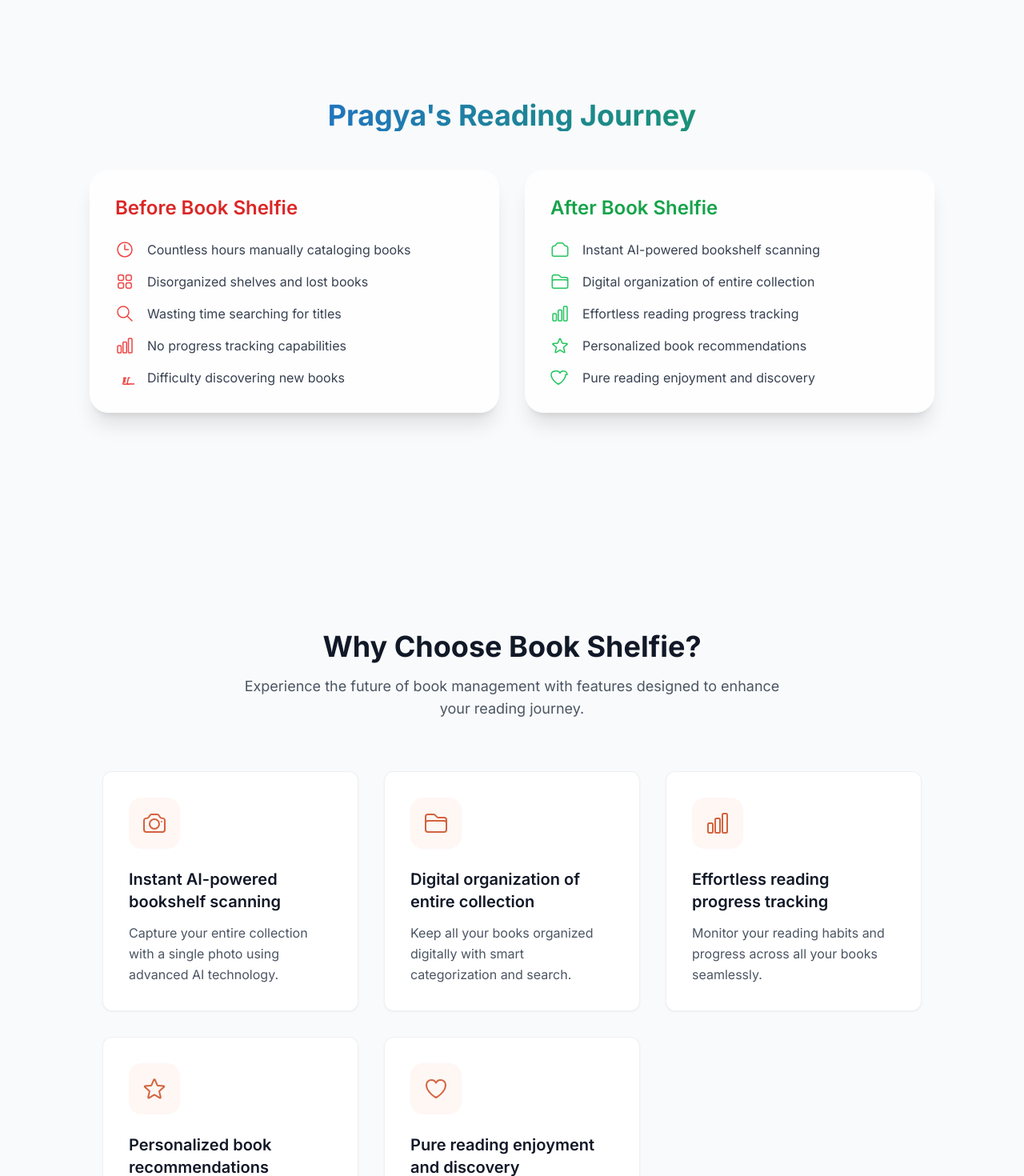
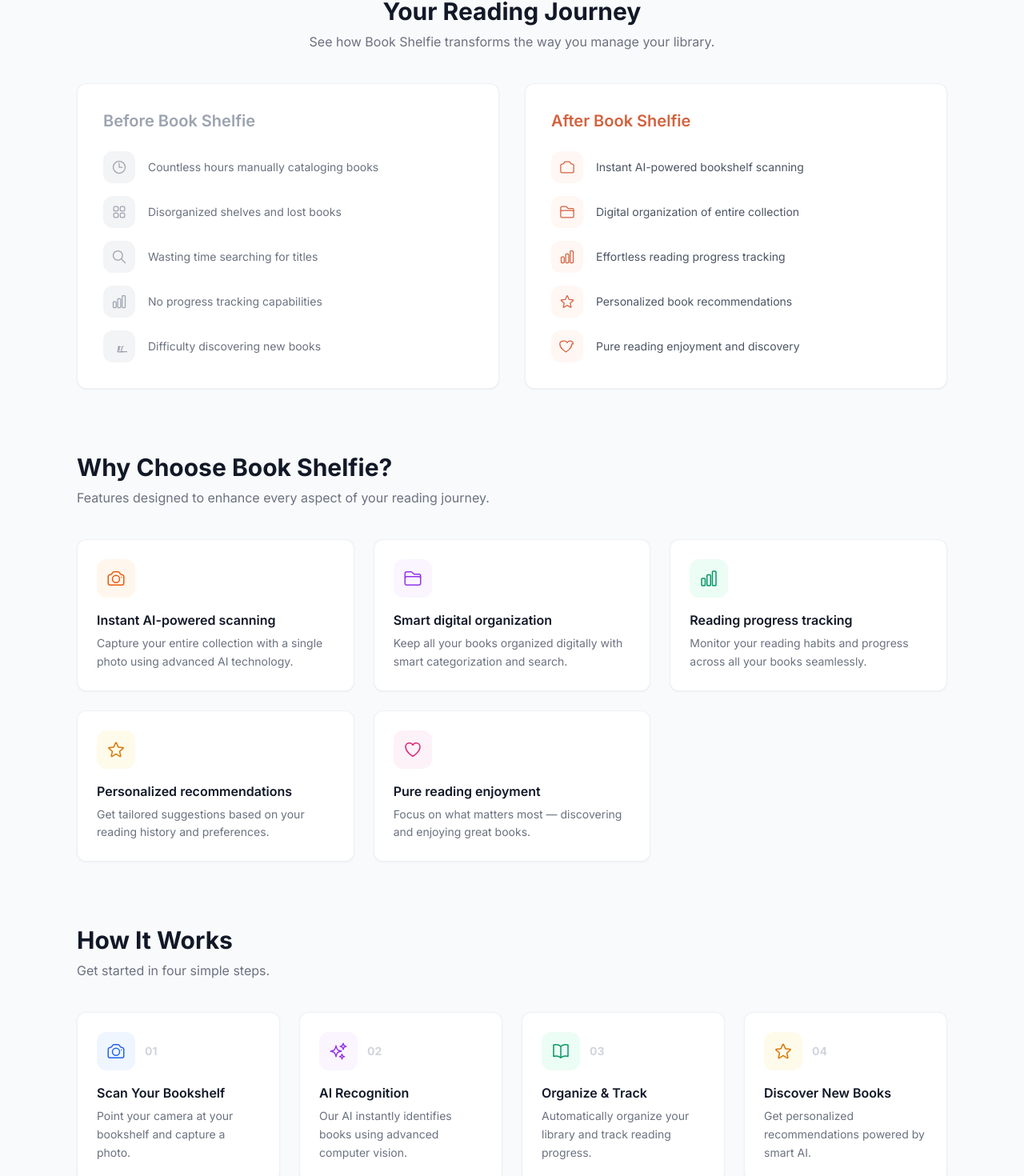
Before and after one commit to SamGit83/vercel-bookshelfie, a Next.js app: page / in a window 1280 px wide. Shown: the part 493-1963 px from the top of the page at 80% size. Built offline with nearby package versions, Linux system fonts and the light colour scheme.

Commit message:
Add Readers Journey, Benefits and How it works sections...

```diff
--- a/components/Benefits.js
+++ b/components/Benefits.js
@@ -4,28 +4,33 @@
 const benefits = [
   {
     icon: CameraIcon,
-    title: "Instant AI-powered bookshelf scanning",
-    description: "Capture your entire collection with a single photo using advanced AI technology."
+    title: "Instant AI-powered scanning",
+    description: "Capture your entire collection with a single photo using advanced AI technology.",
+    color: "bg-orange-50 text-orange-600",
   },
   {
     icon: FolderIcon,
-    title: "Digital organization of entire collection",
-    description: "Keep all your books organized digitally with smart categorization and search."
+    title: "Smart digital organization",
+    description: "Keep all your books organized digitally with smart categorization and search.",
+    color: "bg-purple-50 text-purple-600",
   },
   {
     icon: ChartBarIcon,
-    title: "Effortless reading progress tracking",
-    description: "Monitor your reading habits and progress across all your books seamlessly."
+    title: "Reading progress tracking",
+    description: "Monitor your reading habits and progress across all your books seamlessly.",
+    color: "bg-emerald-50 text-emerald-600",
   },
   {
     icon: StarIcon,
-    title: "Personalized book recommendations",
-    description: "Get tailored suggestions based on your reading history and preferences."
+    title: "Personalized recommendations",
+    description: "Get tailored suggestions based on your reading history and preferences.",
+    color: "bg-amber-50 text-amber-600",
   },
   {
     icon: HeartIcon,
-    title: "Pure reading enjoyment and discovery",
-    description: "Focus on what matters most - discovering and enjoying great books."
+    title: "Pure reading enjoyment",
+    description: "Focus on what matters most — discovering and enjoying great books.",
+    color: "bg-pink-50 text-pink-600",
   }
 ];
 
@@ -55,44 +60,43 @@
   }, []);
 
   return (
-    <section ref={ref} className="py-20 bg-gray-50">
-      <div className="max-w-7xl mx-auto px-4 sm:px-6 lg:px-8">
-        <div className="text-center mb-16">
-          <h2 className="text-3xl md:text-4xl font-bold text-gray-900 mb-4">
+    <div ref={ref}>
+      <div className="mb-10">
+        <h2 className="text-2xl sm:text-3xl font-bold text-gray-900 mb-2">
           Why Choose Book Shelfie?
         </h2>
-          <p className="text-lg text-gray-600 max-w-2xl mx-auto">
-            Experience the future of book management with features designed to enhance your reading journey.
+        <p className="text-gray-500">
+          Features designed to enhance every aspect of your reading journey.
         </p>
       </div>
 
-        <div className="grid grid-cols-1 md:grid-cols-2 lg:grid-cols-3 gap-8">
+      <div className="grid grid-cols-1 sm:grid-cols-2 lg:grid-cols-3 gap-6">
         {benefits.map((benefit, index) => {
           const IconComponent = benefit.icon;
           return (
             <div
               key={index}
-                className={`card group p-8 hover:scale-105 hover:shadow-elevated transition-all duration-300 ${
+              className={`card group p-6 flex flex-col gap-4 hover:-translate-y-0.5 transition-all duration-300 ${
                 isVisible ? 'opacity-100 translate-y-0' : 'opacity-0 translate-y-8'
               }`}
               style={{ transitionDelay: `${index * 100}ms` }}
             >
-                <div className="w-16 h-16 bg-brand-50 rounded-2xl flex items-center justify-center mb-6 group-hover:bg-brand-100 transition-colors">
-                  <IconComponent className="w-8 h-8 text-brand-600" />
+              <div className={`w-12 h-12 rounded-xl flex items-center justify-center ${benefit.color}`}>
+                <IconComponent className="w-6 h-6" />
               </div>
 
-                <h3 className="text-xl font-semibold text-gray-900 mb-3 group-hover:text-brand-600 transition-colors">
+              <div className="flex-1">
+                <h3 className="text-base font-semibold text-gray-900 mb-1.5 group-hover:text-brand-600 transition-colors">
                   {benefit.title}
                 </h3>
-
-                <p className="text-gray-600 leading-relaxed">
+                <p className="text-sm text-gray-500 leading-relaxed">
                   {benefit.description}
                 </p>
+              </div>
             </div>
           );
         })}
       </div>
     </div>
-    </section>
   );
 }
--- a/components/HowItWorks.js
+++ b/components/HowItWorks.js
@@ -1,92 +1,95 @@
 import React, { useState, useEffect, useRef } from 'react';
-import { CameraIcon, SparklesIcon, BookOpenIcon, StarIcon, ChevronRightIcon } from '@heroicons/react/24/outline';
+import { CameraIcon, SparklesIcon, BookOpenIcon, StarIcon } from '@heroicons/react/24/outline';
 
 const steps = [
   {
     icon: CameraIcon,
     title: 'Scan Your Bookshelf',
-    description: 'Point your camera at your bookshelf and capture a photo',
+    description: 'Point your camera at your bookshelf and capture a photo.',
+    color: 'bg-blue-50 text-blue-600',
   },
   {
     icon: SparklesIcon,
     title: 'AI Recognition',
-    description: 'Our AI instantly identifies books using advanced computer vision',
+    description: 'Our AI instantly identifies books using advanced computer vision.',
+    color: 'bg-purple-50 text-purple-600',
   },
   {
     icon: BookOpenIcon,
     title: 'Organize & Track',
-    description: 'Automatically organize your library and track reading progress',
+    description: 'Automatically organize your library and track reading progress.',
+    color: 'bg-emerald-50 text-emerald-600',
   },
   {
     icon: StarIcon,
     title: 'Discover New Books',
-    description: 'Get personalized recommendations powered by smart AI',
+    description: 'Get personalized recommendations powered by smart AI.',
+    color: 'bg-amber-50 text-amber-600',
   },
 ];
 
 export default function HowItWorks() {
-  const [visibleSteps, setVisibleSteps] = useState([]);
-  const containerRef = useRef(null);
+  const [isVisible, setIsVisible] = useState(false);
+  const ref = useRef(null);
 
   useEffect(() => {
     const observer = new IntersectionObserver(
-      (entries) => {
-        entries.forEach((entry) => {
+      ([entry]) => {
         if (entry.isIntersecting) {
-            const stepIndex = parseInt(entry.target.dataset.step);
-            setTimeout(() => {
-              setVisibleSteps((prev) => [...prev, stepIndex]);
-            }, stepIndex * 100);
+          setIsVisible(true);
         }
-        });
       },
-      { threshold: 0.5 }
+      { threshold: 0.1 }
     );
 
-    const stepElements = containerRef.current?.querySelectorAll('.step');
-    stepElements?.forEach((el) => observer.observe(el));
+    if (ref.current) {
+      observer.observe(ref.current);
+    }
 
     return () => observer.disconnect();
   }, []);
 
   return (
-    <div ref={containerRef} className="py-16 px-4 sm:px-6 lg:px-8">
-      <div className="max-w-7xl mx-auto">
-        <h2 className="text-3xl font-bold text-center text-gray-900 mb-12 font-inter">
+    <div ref={ref}>
+      <div className="mb-10">
+        <h2 className="text-2xl sm:text-3xl font-bold text-gray-900 mb-2">
           How It Works
         </h2>
-        <div className="flex flex-col md:flex-row items-center justify-center space-y-8 md:space-y-0 md:space-x-8">
+        <p className="text-gray-500">Get started in four simple steps.</p>
+      </div>
+
+      <div className="grid grid-cols-1 sm:grid-cols-2 lg:grid-cols-4 gap-6">
         {steps.map((step, index) => {
           const Icon = step.icon;
-            const isVisible = visibleSteps.includes(index);
           return (
-              <React.Fragment key={index}>
             <div
-                  data-step={index}
-                  className={`step flex flex-col items-center text-center p-6 bg-white/80 backdrop-blur-md rounded-3xl shadow-xl border border-white/20 transition-all duration-500 ${
+              key={index}
+              className={`card group p-6 flex flex-col gap-4 hover:-translate-y-0.5 transition-all duration-500 ${
                 isVisible ? 'opacity-100 translate-y-0' : 'opacity-0 translate-y-4'
               }`}
+              style={{ transitionDelay: `${index * 100}ms` }}
             >
-                  <div className="w-16 h-16 bg-gradient-to-br from-blue-500 to-green-500 rounded-2xl flex items-center justify-center mb-4">
-                    <Icon className="w-8 h-8 text-white" />
+              <div className="flex items-center gap-3">
+                <div className={`w-12 h-12 rounded-xl flex items-center justify-center ${step.color}`}>
+                  <Icon className="w-6 h-6" />
                 </div>
-                  <h3 className="text-xl font-semibold text-gray-900 mb-2 font-inter">
+                <span className="text-sm font-bold text-gray-300">
+                  {String(index + 1).padStart(2, '0')}
+                </span>
+              </div>
+
+              <div>
+                <h3 className="text-base font-semibold text-gray-900 mb-1.5 group-hover:text-brand-600 transition-colors">
                   {step.title}
                 </h3>
-                  <p className="text-gray-600 font-inter">
+                <p className="text-sm text-gray-500 leading-relaxed">
                   {step.description}
                 </p>
               </div>
-                {index < steps.length - 1 && (
-                  <div className="hidden md:flex items-center">
-                    <ChevronRightIcon className="w-6 h-6 text-gray-400" />
             </div>
-                )}
-              </React.Fragment>
           );
         })}
       </div>
     </div>
-    </div>
   );
 }
--- a/components/UserJourney.js
+++ b/components/UserJourney.js
@@ -46,33 +46,40 @@
   ];
 
   return (
-    <div ref={ref} className="py-16 px-4 max-w-6xl mx-auto">
-      <h2 className="text-3xl md:text-4xl font-bold text-center mb-12 bg-gradient-to-r from-blue-600 to-green-600 bg-clip-text text-transparent">
-        Pragya's Reading Journey
-      </h2>
+    <div ref={ref}>
+      <div className="text-center mb-10">
+        <h2 className="text-2xl sm:text-3xl font-bold text-gray-900 mb-2">
+          Your Reading Journey
+        </h2>
+        <p className="text-gray-500">See how Book Shelfie transforms the way you manage your library.</p>
+      </div>
       <div className="grid grid-cols-1 md:grid-cols-2 gap-8">
-        <div className={`bg-white/80 backdrop-blur-md rounded-3xl shadow-xl p-8 transition-all duration-1000 ${isVisible ? 'opacity-100 translate-y-0' : 'opacity-0 translate-y-8'}`}>
-          <h3 className="text-2xl font-semibold mb-6 text-red-600">Before Book Shelfie</h3>
+        <div className={`card group p-8 transition-all duration-1000 ${isVisible ? 'opacity-100 translate-y-0' : 'opacity-0 translate-y-8'}`}>
+          <h3 className="text-xl font-semibold mb-6 text-gray-400">Before Book Shelfie</h3>
           <ul className="space-y-4">
             {beforeItems.map((item, index) => (
               <li key={index} className={`flex items-center space-x-4 transition-all duration-500 ${isVisible ? 'opacity-100 translate-x-0' : 'opacity-0 -translate-x-8'}`} style={{ transitionDelay: `${index * 100}ms` }}>
-                <svg className="w-6 h-6 text-red-500 flex-shrink-0" fill="none" viewBox="0 0 24 24" strokeWidth={1.5} stroke="currentColor">
-                  {icons[item.icon]}
-                </svg>
-                <span className="text-gray-700">{item.text}</span>
+                <div className="w-10 h-10 rounded-xl bg-gray-100 flex items-center justify-center flex-shrink-0">
+                  <svg className="w-5 h-5 text-gray-400" fill="none" viewBox="0 0 24 24" strokeWidth={1.5} stroke="currentColor">
+                    {icons[item.icon]}
+                  </svg>
+                </div>
+                <span className="text-sm text-gray-500 leading-relaxed">{item.text}</span>
               </li>
             ))}
           </ul>
         </div>
-        <div className={`bg-white/80 backdrop-blur-md rounded-3xl shadow-xl p-8 transition-all duration-1000 ${isVisible ? 'opacity-100 translate-y-0' : 'opacity-0 translate-y-8'}`}>
-          <h3 className="text-2xl font-semibold mb-6 text-green-600">After Book Shelfie</h3>
+        <div className={`card group p-8 transition-all duration-1000 ${isVisible ? 'opacity-100 translate-y-0' : 'opacity-0 translate-y-8'}`} style={{ transitionDelay: '200ms' }}>
+          <h3 className="text-xl font-semibold mb-6 text-brand-600">After Book Shelfie</h3>
           <ul className="space-y-4">
             {afterItems.map((item, index) => (
-              <li key={index} className={`flex items-center space-x-4 transition-all duration-500 ${isVisible ? 'opacity-100 translate-x-0' : 'opacity-0 translate-x-8'}`} style={{ transitionDelay: `${index * 100}ms` }}>
-                <svg className="w-6 h-6 text-green-500 flex-shrink-0" fill="none" viewBox="0 0 24 24" strokeWidth={1.5} stroke="currentColor">
-                  {icons[item.icon]}
-                </svg>
-                <span className="text-gray-700">{item.text}</span>
+              <li key={index} className={`flex items-center space-x-4 transition-all duration-500 ${isVisible ? 'opacity-100 translate-x-0' : 'opacity-0 translate-x-8'}`} style={{ transitionDelay: `${index * 100 + 200}ms` }}>
+                <div className="w-10 h-10 rounded-xl bg-brand-50 flex items-center justify-center flex-shrink-0">
+                  <svg className="w-5 h-5 text-brand-600" fill="none" viewBox="0 0 24 24" strokeWidth={1.5} stroke="currentColor">
+                    {icons[item.icon]}
+                  </svg>
+                </div>
+                <span className="text-sm text-gray-600 leading-relaxed">{item.text}</span>
               </li>
             ))}
           </ul>
--- a/pages/index.js
+++ b/pages/index.js
@@ -47,18 +47,18 @@
         </div>
       </section>
 
-      {/* UserJourney */}
-      <section className="max-w-6xl mx-auto px-4 sm:px-6 lg:px-8 py-16">
+      {/* User Journey */}
+      <section className="max-w-6xl mx-auto px-4 sm:px-6 lg:px-8 pb-20">
         <UserJourney />
       </section>
 
       {/* Benefits */}
-      <section className="max-w-6xl mx-auto px-4 sm:px-6 lg:px-8 py-16">
+      <section className="max-w-6xl mx-auto px-4 sm:px-6 lg:px-8 pb-20">
         <Benefits />
       </section>
 
-      {/* HowItWorks */}
-      <section className="max-w-6xl mx-auto px-4 sm:px-6 lg:px-8 py-16">
+      {/* How It Works */}
+      <section className="max-w-6xl mx-auto px-4 sm:px-6 lg:px-8 pb-20">
         <HowItWorks />
       </section>
 
```
Lines whose indentation alone changed are shown as unchanged.
